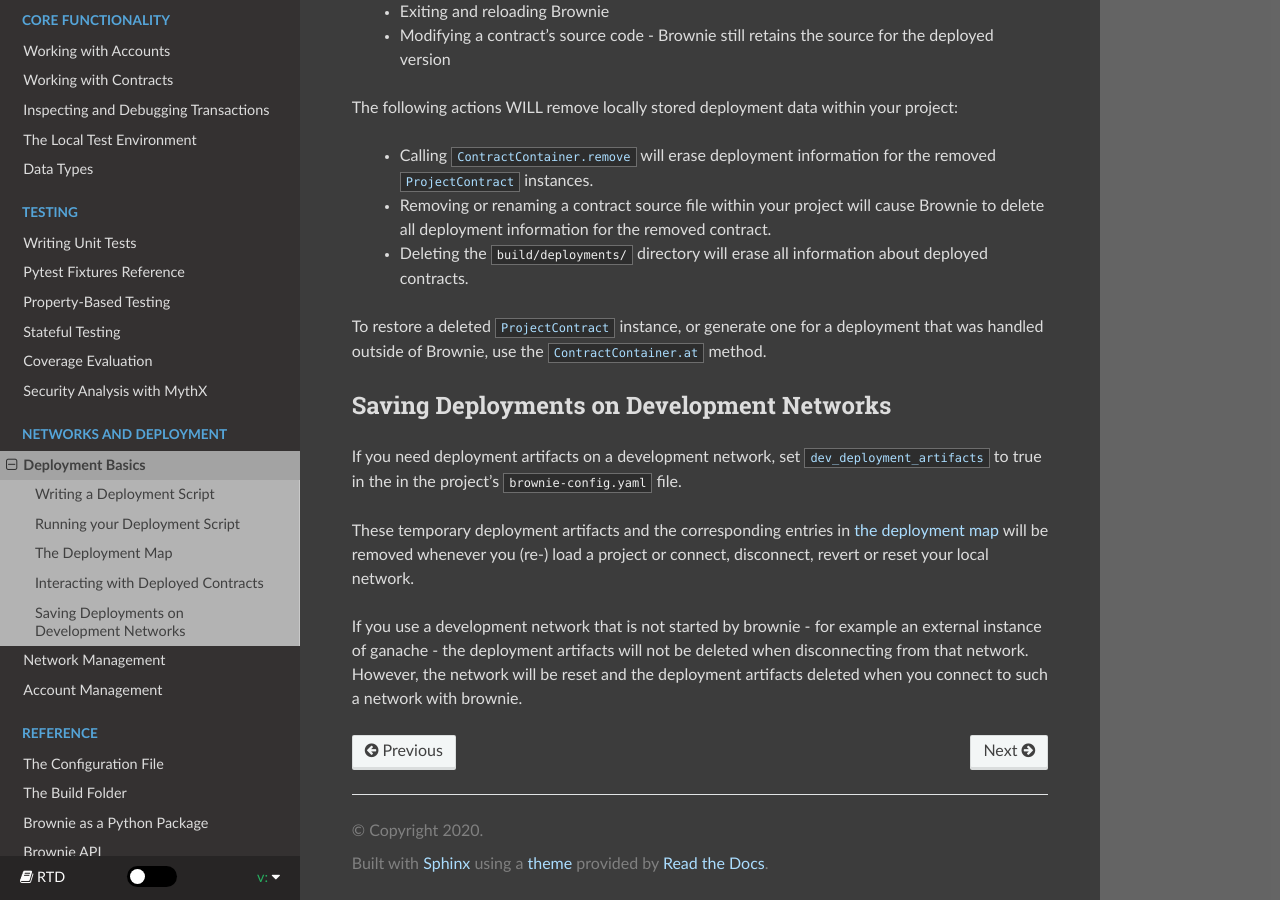
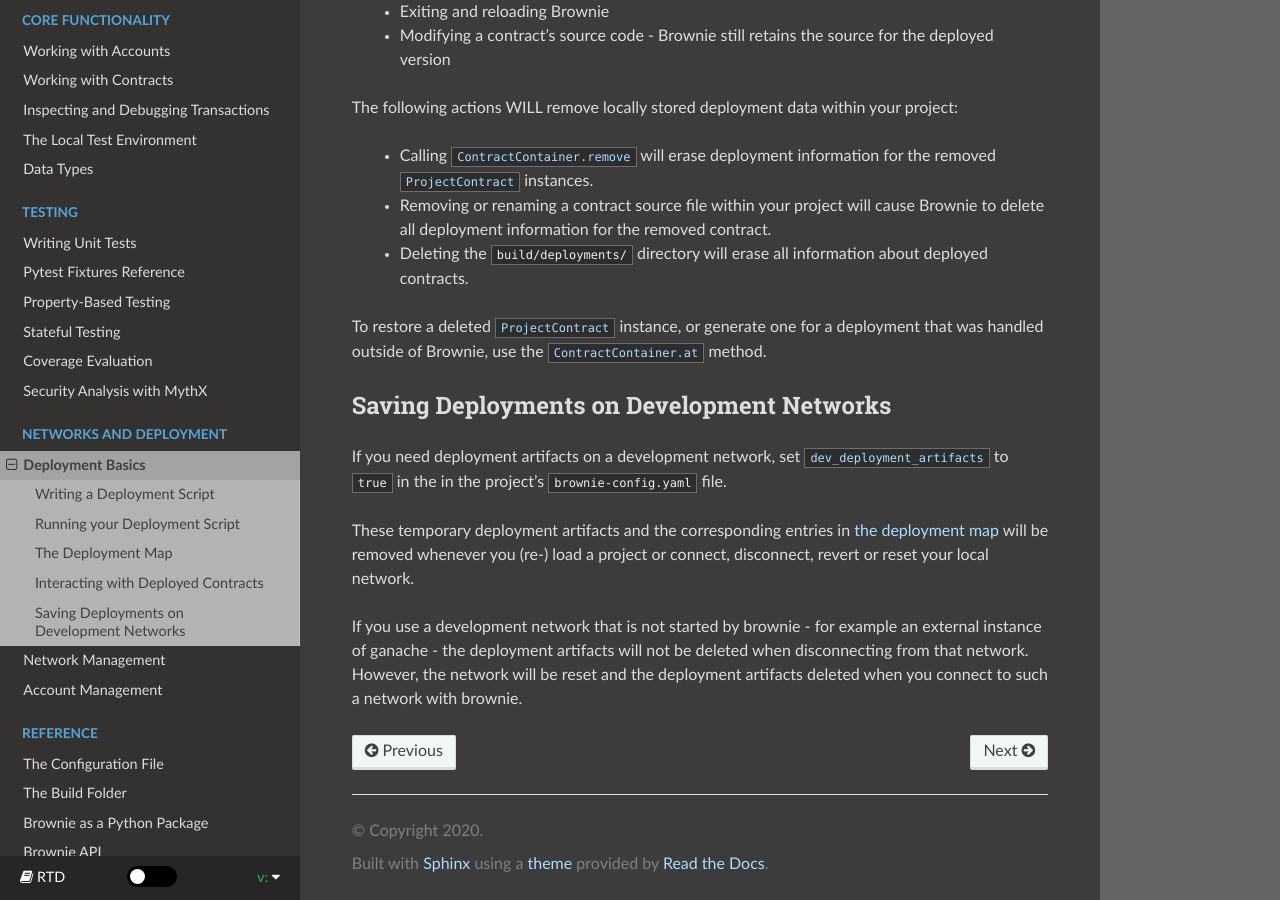
Before and after one commit to eth-brownie/brownie, a Sphinx documentation site: the page built from docs/deploy.rst, in a window 1280 px wide and 900 px high, scrolled down 2025 px. Built offline with Sphinx 7.4.7 and the Read the Docs theme 2.0.0, drawn with Linux system fonts in a browser that asks for light colours.

Commit message:
docs: fix deployment docs (requested change)

```diff
--- a/docs/deploy.rst
+++ b/docs/deploy.rst
@@ -53,7 +53,7 @@
 
 Brownie will maintain a ``map.json`` file in your ``build/deployment/`` folder that lists all deployed contracts on live networks, sorted by chain and contract name.
 
-::
+.. code-block:: json
 
     {
       "1": {
@@ -93,7 +93,7 @@
 Saving Deployments on Development Networks
 ==========================================
 
-If you need deployment artifacts on a development network, set :attr:`dev_deployment_artifacts` to true in the in the project's ``brownie-config.yaml`` file.
+If you need deployment artifacts on a development network, set :attr:`dev_deployment_artifacts` to ``true`` in the in the project's ``brownie-config.yaml`` file.
 
 These temporary deployment artifacts and the corresponding entries in :ref:`the deployment map<persistence>`  will be removed whenever you (re-) load a project or connect, disconnect, revert or reset your local network.
 
```
